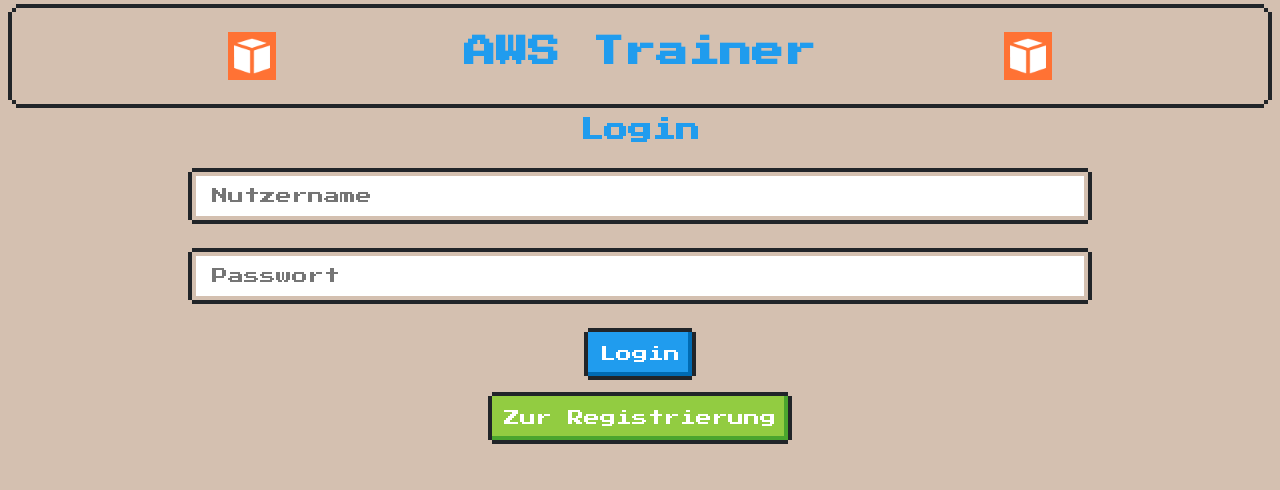
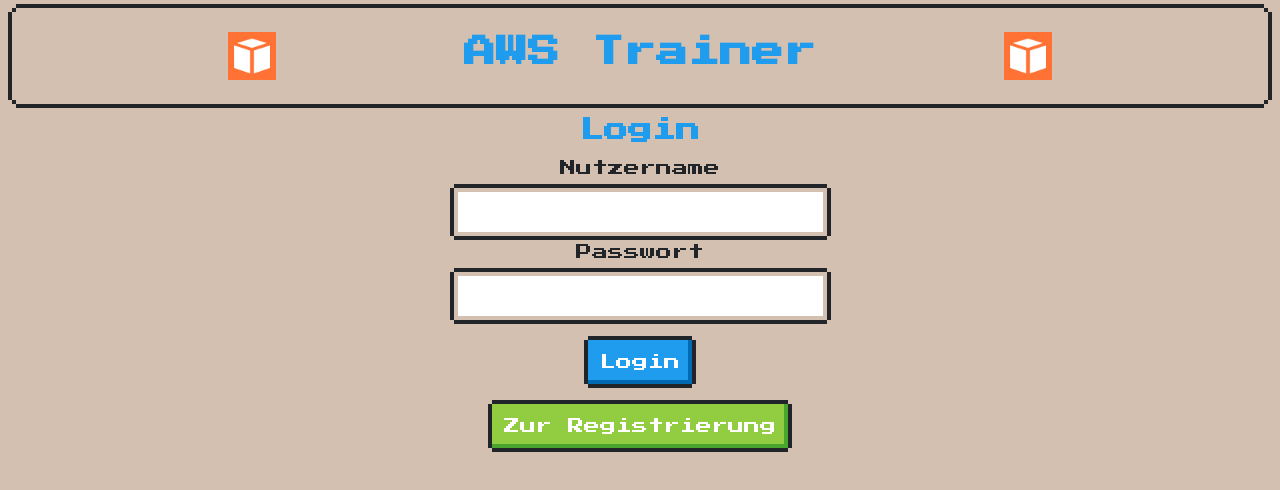
Before and after one commit to zeagoldgh/AWSTrainer, a React (Create React App) app in the folder frontend/: page /login in a window 1280 px wide. Shown: the top 490 px of the page. Built offline with nearby package versions, Linux system fonts and the light colour scheme.

Commit message:
update input

```diff
--- a/frontend/src/components/Input/LoginInput.css
+++ b/frontend/src/components/Input/LoginInput.css
@@ -2,8 +2,3 @@
     display: flex;
     justify-content: center;
 }
-
-.textInput{
-    width: 70%;
-    margin: 1rem 0;
-}
--- a/frontend/src/components/Input/LoginInput.tsx
+++ b/frontend/src/components/Input/LoginInput.tsx
@@ -10,14 +10,18 @@
 
 export default function LoginInput(props:LoginInputProps){
     return(
-        <div className={'loginInput'}>
-            <input
-                className={"nes-input textInput"}
-                type={props.isPassword?"password":"text"}
-                placeholder={props.placeholder}
-                value={props.value}
-                onChange={ev => props.onChange(ev.target.value)}
-            />
+        <div className={'loginInput '}>
+            <div className="nes-field">
+                <label htmlFor="name_field">{props.placeholder}</label>
+                <input
+                    id="name_field"
+                    className={"nes-input"}
+                    type={props.isPassword?"password":"text"}
+                    value={props.value}
+                    onChange={ev => props.onChange(ev.target.value)}
+                />
+            </div>
+
         </div>
     )
 }
```
